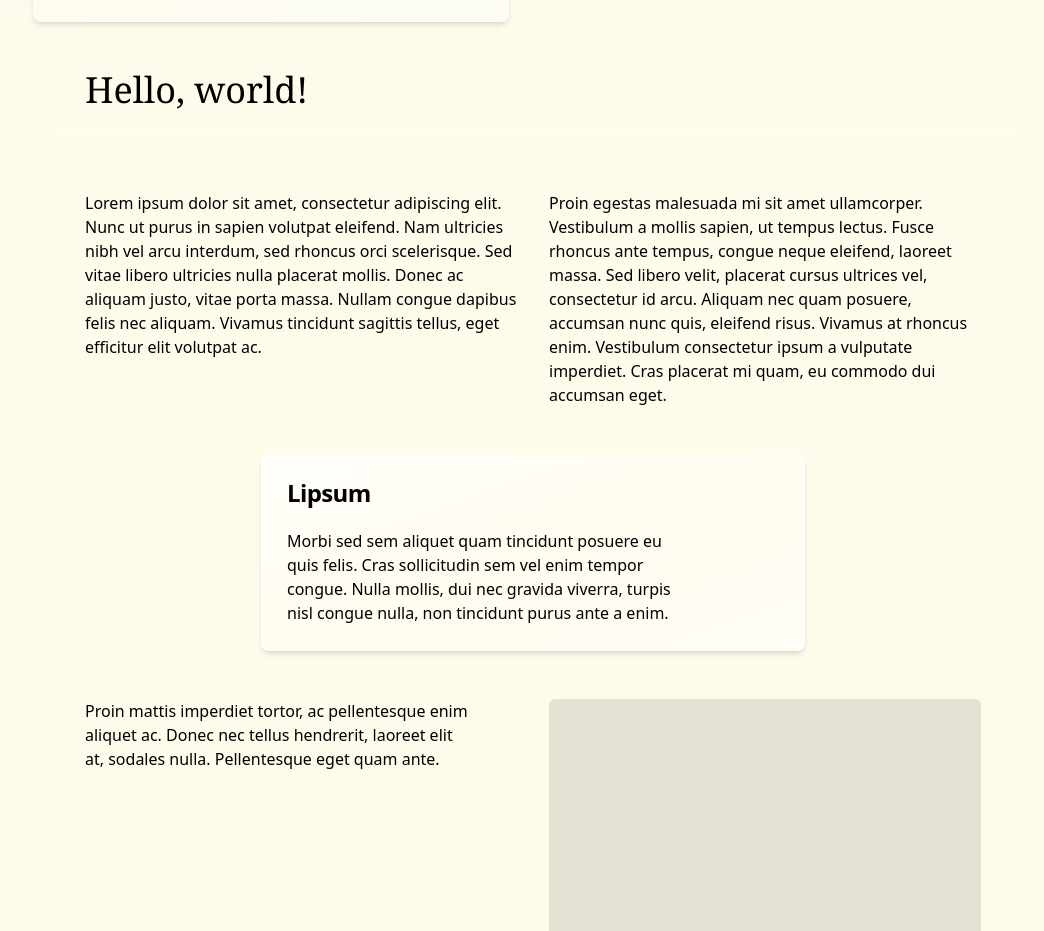
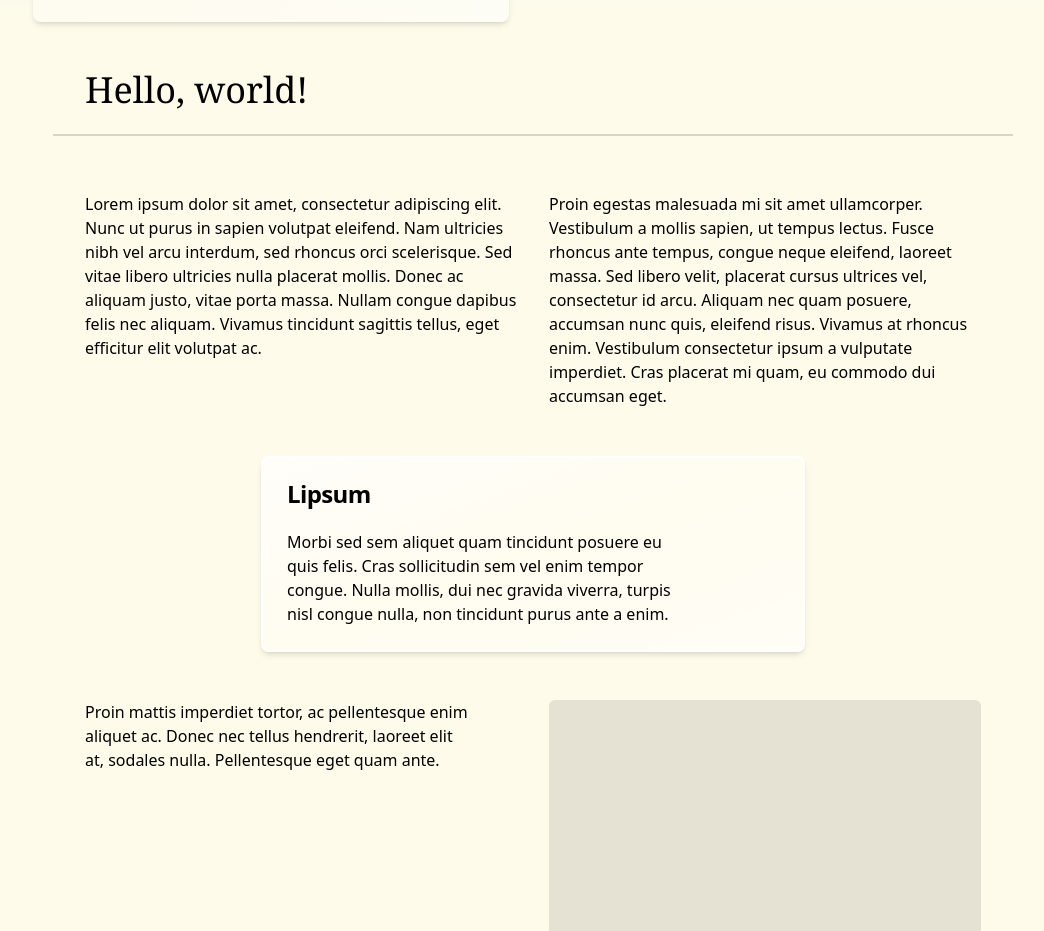
Before and after one commit to ignatii-dev/ignatii.com, a React (Vite) app: page / in a window 1280 px wide. Shown: the part 1442-2373 px from the top of the page, without its empty margins (107-1151 px from the left). Built offline with nearby package versions, Linux system fonts and the light colour scheme.

Commit message:
Fix separator/border style

```diff
--- a/src/components/ui/separator.tsx
+++ b/src/components/ui/separator.tsx
@@ -1,5 +1,5 @@
+import * as SeparatorPrimitive from "@radix-ui/react-separator"
 import * as React from "react"
-import * as SeparatorPrimitive from "@radix-ui/react-separator"
 
 import { cn } from "@/lib/utils"
 
@@ -16,8 +16,8 @@ const Separator = React.forwardRef<
       decorative={decorative}
       orientation={orientation}
       className={cn(
-        "shrink-0 bg-border",
-        orientation === "horizontal" ? "h-[1px] w-full" : "h-full w-[1px]",
+        "shrink-0 bg-foreground opacity-15",
+        orientation === "horizontal" ? "h-[2px] w-full" : "h-full w-[2px]",
         className
       )}
       {...props}
```
